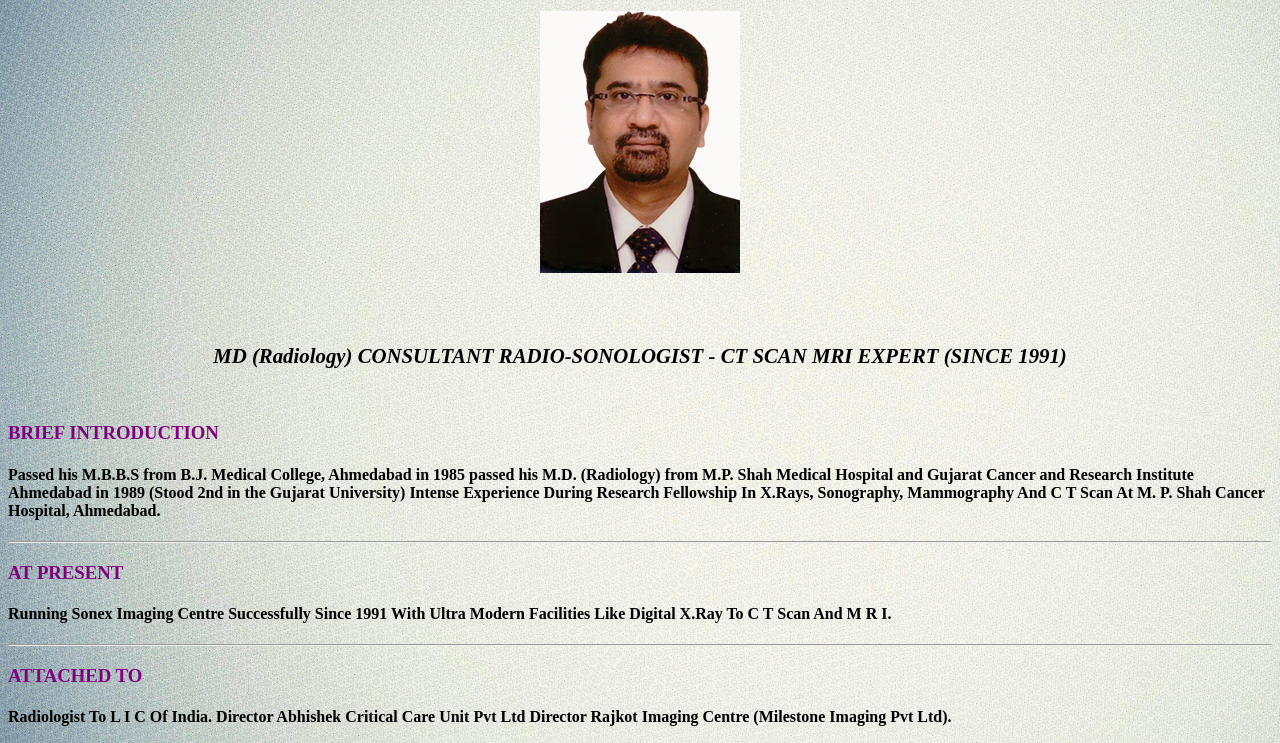
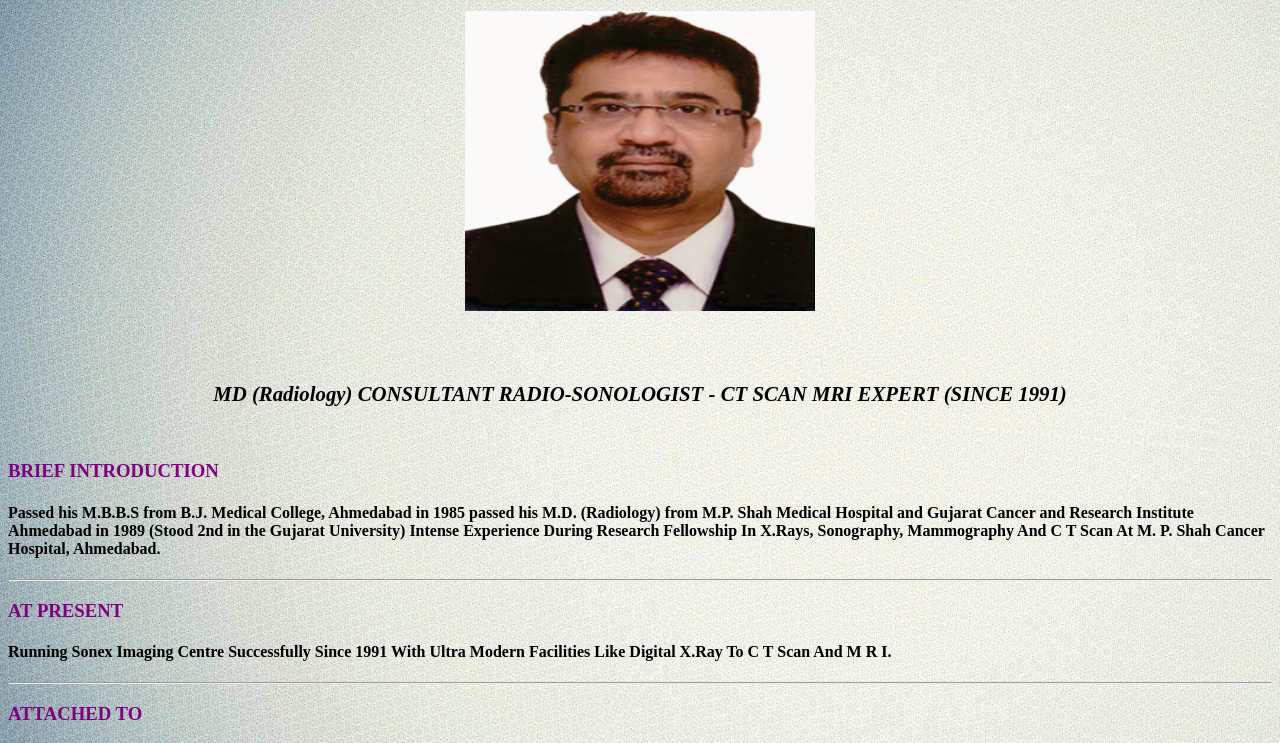
Before and after one commit to Rutvi99-jpg/Sonex-Imaging-Center, a plain HTML site: page profile.html in a window 1280 px wide. Shown: the part 136-879 px from the top of the page. Drawn offline with Linux system fonts and the light colour scheme.

Commit message:
Update profile.html

```diff
--- a/profile.html
+++ b/profile.html
@@ -18,7 +18,7 @@
 	</header>
 	<section>
 		<hr><h1>DR. DINKAR VIRPARIA</h1>
-		<center><img src="doctor.jpg" align="middle"></center>
+		<center><img src="doctor.jpg" width="350" height="300" align="middle"></center>
 
 			<br><br><br><h2><b><i>MD (Radiology) CONSULTANT RADIO-SONOLOGIST - CT SCAN MRI EXPERT (SINCE 1991)</b></h2></i>
 
```
